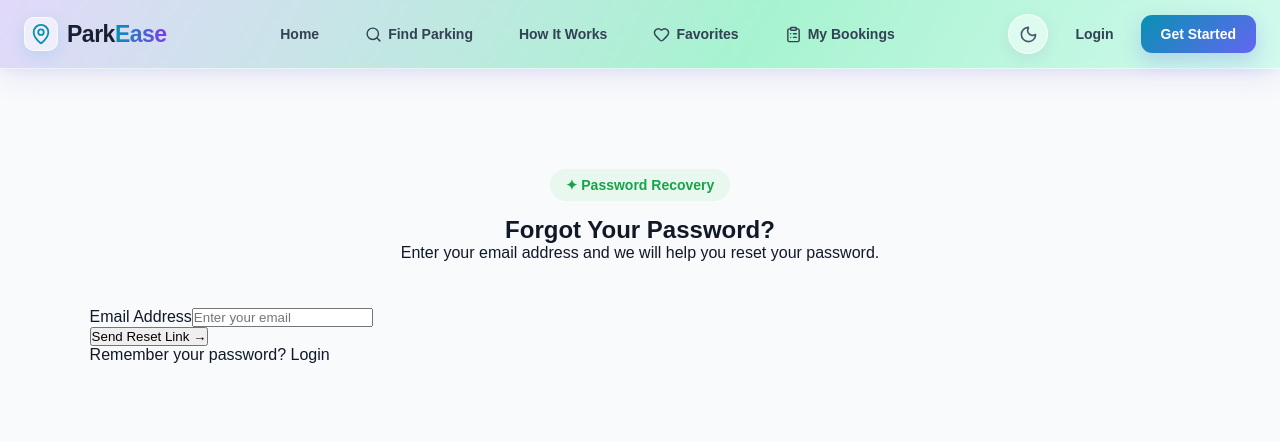
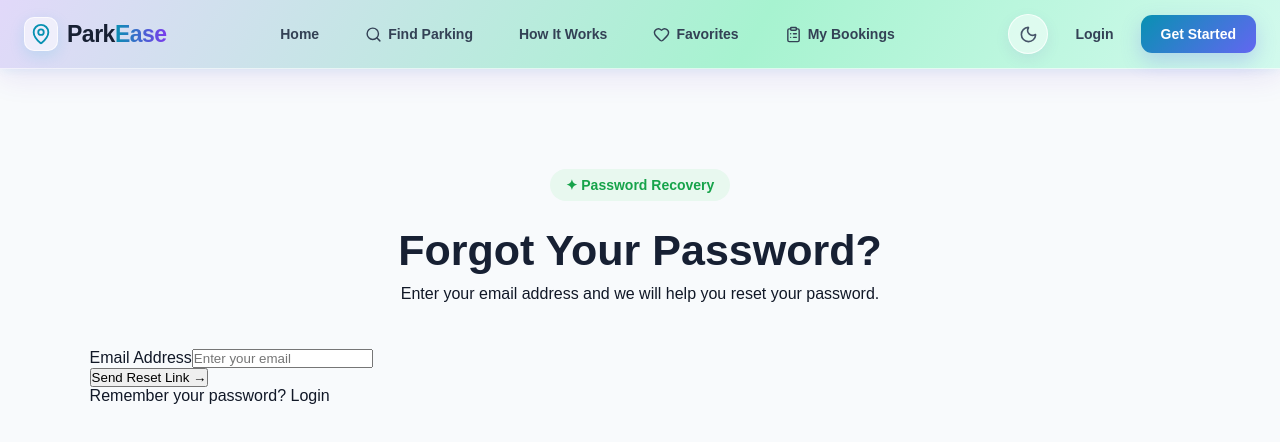
Before and after one commit to dibeyendu-dev/smart-parking-system, a React (Vite) app: page /forgot-password in a window 1280 px wide. Shown: the top 442 px of the page. Built offline with nearby package versions, Linux system fonts and the light colour scheme.

Commit message:
Forget password css part 3 added

```diff
--- a/src/css/ForgotPassword.css
+++ b/src/css/ForgotPassword.css
@@ -9,3 +9,8 @@
     text-align: center;
     margin-bottom: 46px;
 }
+.forgot-password-header h1 {
+    font-size: 43px;
+    color: #172033;
+    margin: 10px 0;
+}
```
